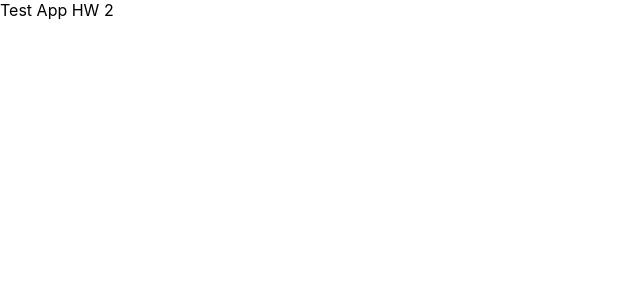
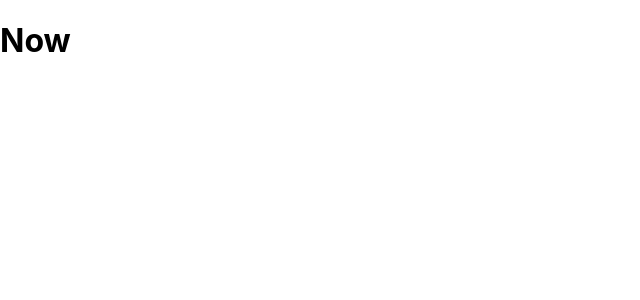
Before and after one commit to MalanSergii/reactHw_3, a React (Create React App) app: page / in a window 1280 px wide. Shown: the top 300 px of the page, without its empty margins (0-640 px from the left). Built offline with nearby package versions, Linux system fonts and the light colour scheme.

Commit message:
Update App.jsx

```diff
--- a/src/components/App.jsx
+++ b/src/components/App.jsx
@@ -1,7 +1,7 @@
 export const App = () => {
   return (
     <div>
-      Test App HW 2
+      <h1>Now</h1>
     </div>
   );
 };
```
